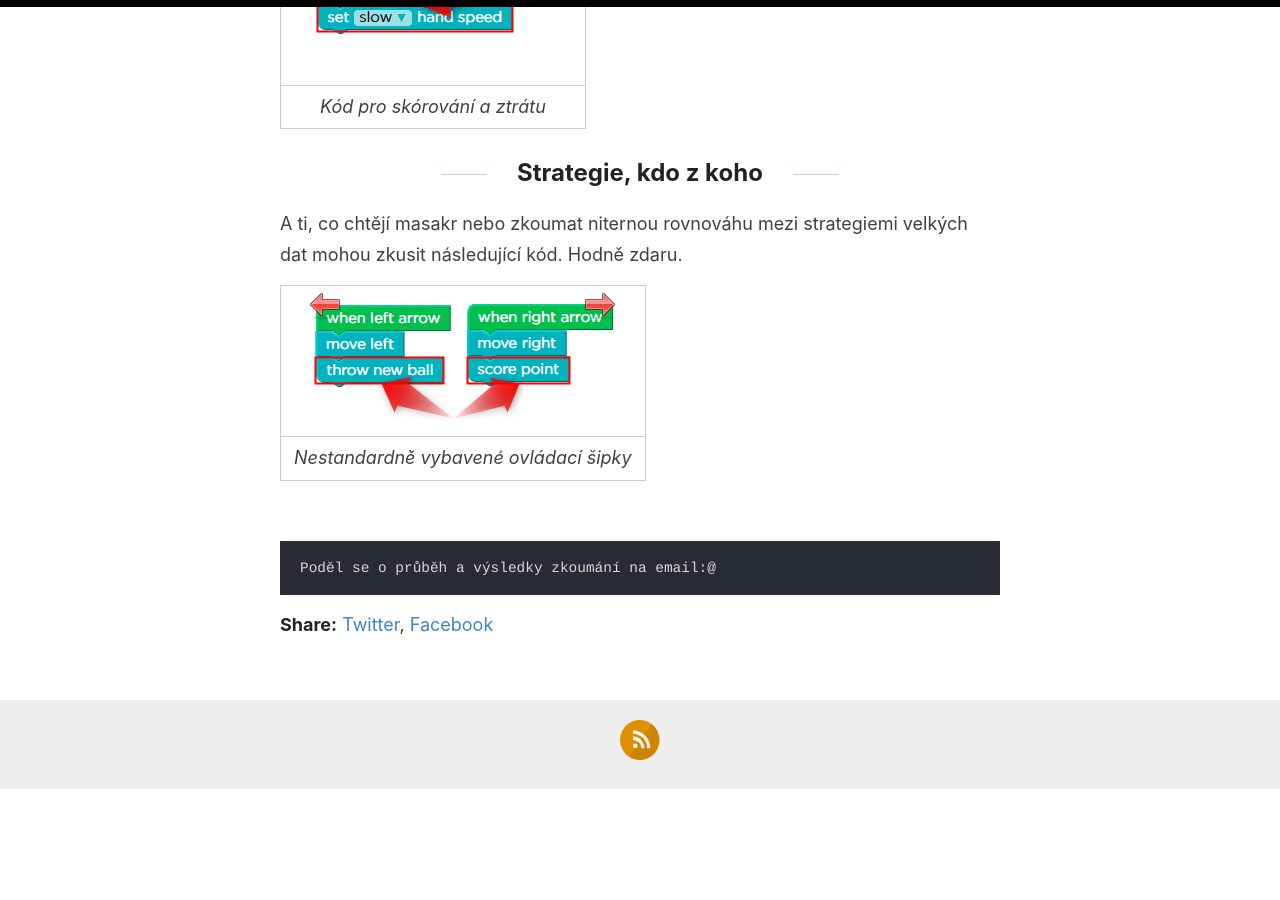
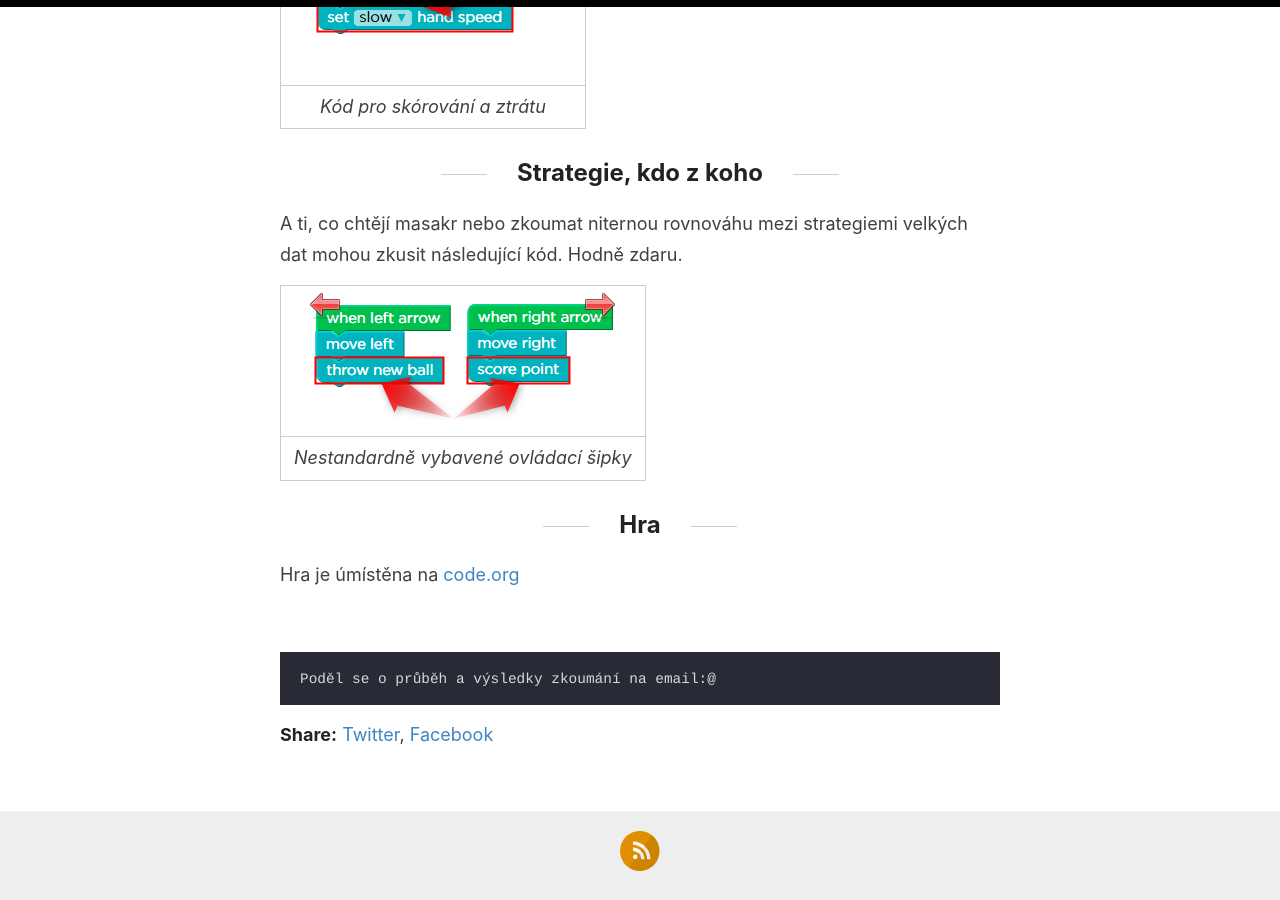
Before and after one commit to darekjara/darekjara.github.io, a Jekyll site: the page built from _posts/2019-11-16-Psychology-Basketball-rules.md, in a window 1280 px wide and 900 px high, scrolled down 3531 px. Built offline with Jekyll 4.4.1, drawn with Linux system fonts in a browser that asks for light colours; before the commit the page ends 4321 px from its top, so only the background shows below that.

Commit message:
Update 2019-11-16-Psychology-Basketball-rules.md

````diff
--- a/_posts/2019-11-16-Psychology-Basketball-rules.md
+++ b/_posts/2019-11-16-Psychology-Basketball-rules.md
@@ -65,7 +65,12 @@ A ti, co chtějí masakr nebo zkoumat niternou rovnováhu mezi strategiemi velk
 |:--:|
 | *Nestandardně vybavené ovládací šipky* |
 
+## Hra
+
+Hra je úmístěna na [code.org](https://studio.code.org/projects/basketball/2Ksd3dsBxmy9W0XmTmNi9B_nmTHR13BrG8tARq9u6xI){:target="_blank"}
+
 <br>
+
 
 ```
 Poděl se o průběh a výsledky zkoumání na email:@
````
